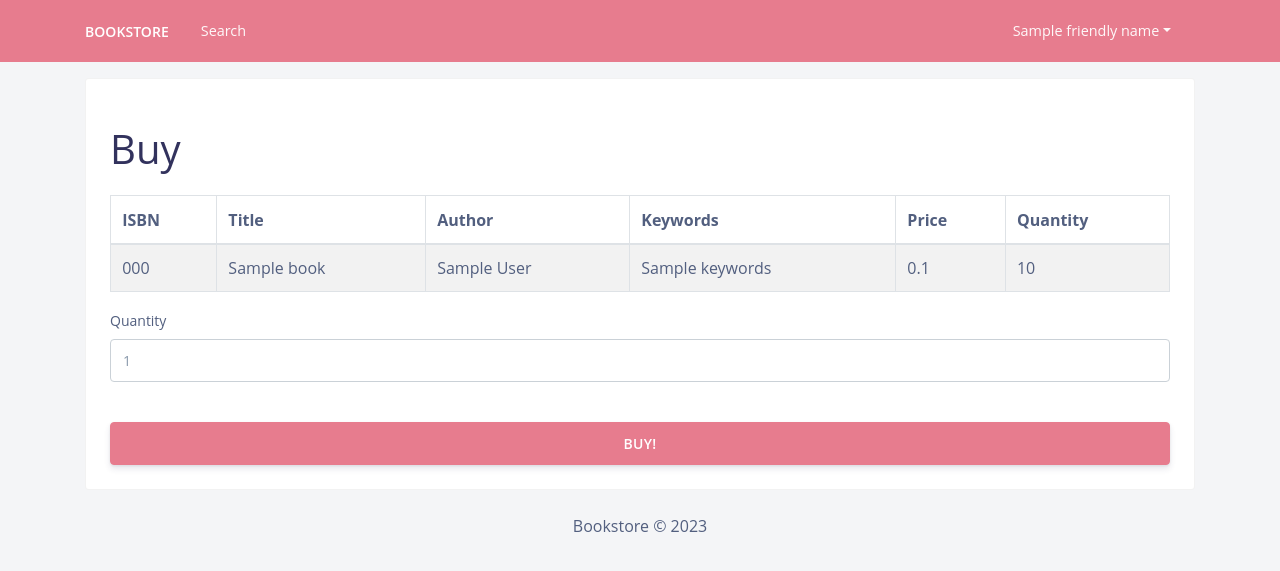
After one commit to stargazerZJ/ACM-Bookstore-GUI, a Flask app: template templates/book.html in a window 1280 px wide. The commit adds this page. Shown: the top 571 px of the page. Run offline with Flask 3, Linux system fonts and the light colour scheme; the template is opened without the code that fills it: most values are stand-ins (such as "Sample title", 1, 10 or a date in 2020); some libraries are stand-ins or nearby versions.

```diff
--- a/app.py
+++ b/app.py
@@ -1,31 +1,99 @@
 from flask import (Blueprint, Flask, abort, make_response, redirect,
                    render_template, request, send_from_directory)
 import bookstore
+import csv
+import os
 
 web = Flask(__name__)
 
-store = bookstore.BookStore("db/")
+db_path = "db/"
+store = bookstore.BookStore(db_path)
 store.initialize(force_reset=True)
-store.login("root", "sjtu") # for test
+
+class Log:
+    """! CSV log file"""
+    class LogFile:
+        def __init__(self, path):
+            self.path = path
+            self.row_len = 0
+
+        def write_head(self, head):
+            self.row_len = len(head)
+            if os.path.exists(self.path):
+                return
+            with open(self.path, "w") as f:
+                writer = csv.writer(f, quoting=csv.QUOTE_MINIMAL)
+                writer.writerow(head)
+        def write(self, *args):
+            if len(args) != self.row_len:
+                raise ValueError("Invalid number of arguments")
+            with open(self.path, "a") as f:
+                writer = csv.writer(f, quoting=csv.QUOTE_MINIMAL)
+                writer.writerow(args)
+        def read(self):
+            with open(self.path, "r") as f:
+                reader = csv.reader(f, quoting=csv.QUOTE_MINIMAL)
+                return list(reader)
+    def __init__(self, path):
+        self.user_log_path = path + "user.log"
+        self.finance_log_path = path + "finance.log"
+        self.user_log = self.LogFile(self.user_log_path)
+        self.user_log.write_head(["who", "did_what", "to_whom"]) # did_what: register, change_password, delete
+        self.finance_log = self.LogFile(self.finance_log_path)
+        self.finance_log.write_head(["who", "did_what", "ISBN", "quantity", "cost"]) # did_what: purchase, import
+
+    def add_user_log(self, who, did_what, to_whom):
+        self.user_log.write(who, did_what, to_whom)
+
+    def add_finance_log(self, who, did_what, ISBN, quantity, cost):
+        self.finance_log.write(who, did_what, ISBN, quantity, cost)
+
+    def get_user_log(self):
+        return self.user_log.read()
+
+    def get_finance_log(self):
+        return self.finance_log.read()
+
+log = Log(db_path)
+
+def test():
+    store.login("root", "sjtu")
+    # book1 = bookstore.Book("978-7-302-32998-2", "C++_Primer", "Stanley_B._Lippman", "C++", 9999)
+    # book2 = bookstore.Book("978-7-115-38899-6", "C++_Primer_Plus", "Stephen_Prata", "C++", 9999)
+    book1 = bookstore.Book("1", "a", "a", "a", 9999)
+    book2 = bookstore.Book("2", "b", "a", "a|b", 9999)
+    store.select("0")
+    store.modify(book1)
+    store.import_(100, 100)
+    store.select("0")
+    store.modify(book2)
+    store.useradd("user1", "password", "customer_1", 1)
+    store.useradd("user2", "password", "employee_1", 3)
+    store.logout()
+    # store.login("username", "password")
+    store.login("root", "sjtu")
+
+test()
 
 def returnCode(code):
-    return {"e": code, "msg": bookstore.exceptionTypeToString(code)}
+    return {"e": -code, "msg": bookstore.exceptionTypeToString(code)}
+
 
 @web.route('/')
 def index():
-    # ret = store.login("root", "sjtu")
-    # return bookstore.exceptionTypeToString(ret)
     return render_template(
         'index.html',
-        friendlyName = store.getUserName(),
-        is_Admin = store.getPrivilege() >= 3,
+        user_id=store.getUserId(),
+        friendlyName=store.getUserName(),
+        is_Admin=store.getPrivilege() >= 3,
     )
+
 
 @web.route('/register', methods=['GET', 'POST'])
 def register():
     if request.method == 'GET':
         nxt = request.args.get('next')
-        return render_template('register.html', Next=nxt, friendlyName= store.getUserName(),
+        return render_template('register.html', Next=nxt,user_id=store.getUserId(), friendlyName=store.getUserName(),
                                is_Admin=store.getPrivilege() >= 3)
     username = request.form.get('username')
     password = request.form.get('password')
@@ -39,52 +107,67 @@ def register():
         code = store.customerUseradd(username, password, friendly_name)
     else:
         code = store.useradd(username, password, friendly_name, privilege)
+    if code == bookstore.kExceptionType_K_SUCCESS:
+        log.add_user_log(store.getUserId(), "register", username)
     return returnCode(code)
+
 
 @web.route('/login', methods=['GET', 'POST'])
 def login():
     if request.method == 'GET':
         nxt = request.args.get('next')
         nxt = '/' if nxt is None else nxt
-        return render_template('login.html', Next=nxt, friendlyName= store.getUserName(),
+        return render_template('login.html', Next=nxt,user_id=store.getUserId(), friendlyName=store.getUserName(),
                                is_Admin=store.getPrivilege() >= 3)
     username = request.form.get('username')
     password = request.form.get('password')
     code = store.login(username, password)
     return returnCode(code)
 
+
 @web.route('/logout')
 def logout():
     store.logout()
     return redirect('/')
 
-@web.route('/profile', methods=['GET', 'POST'])
-def profile():
+
+@web.route('/profile/<user_id>', methods=['GET', 'POST'])
+def profile(user_id):
+    if store.getUserId() and store.getUserId() != user_id and store.getPrivilege() < 3:
+        abort(404)
     if request.method == 'GET':
         if not store.getUserId():
-            return redirect('/OnlineJudge/login?next=' + request.full_path)
-        return render_template('profile.html', friendlyName= store.getUserName(),
+            return redirect('/login?next=' + request.full_path)
+        return render_template('profile.html',user_id=store.getUserId(), friendlyName=store.getUserName(),
                                is_Admin=store.getPrivilege() >= 3)
     else:
-        user_id = store.getUserId()
-        if not user_id:
-            return returnCode(bookstore.kExceptionType_K_NO_LOGIN_USER)
         form = request.json
         try:
             code = store.passwd(user_id, form.get('password'), form.get('old_password'))
+            if code == bookstore.kExceptionType_K_SUCCESS:
+                log.add_user_log(store.getUserId(), "change_password", user_id)
             return returnCode(code)
-
         except KeyError:
             return returnCode(bookstore.kExceptionType_K_INVALID_PARAMETER)
         except TypeError:
             return returnCode(bookstore.kExceptionType_K_INVALID_PARAMETER)
 
+@web.route('/profile/<user_id>', methods=['DELETE'])
+def delete_user(user_id):
+    if not store.getUserId() or store.getPrivilege() < 3:
+        abort(404)
+    code = store.deluser(user_id)
+    if code == bookstore.kExceptionType_K_SUCCESS:
+        log.add_user_log(store.getUserId(), "delete", user_id)
+    return returnCode(code)
+
 @web.route('/admin')
 def admin():
     if not store.getUserId() or store.getPrivilege() < 3:
         abort(404)
-    return render_template('admin.html', friendlyName= store.getUserName(),
+    return render_template('admin.html',user_id=store.getUserId(), friendlyName=store.getUserName(),
                            is_Admin=store.getPrivilege() >= 3, privilege=store.getPrivilege())
+
 
 @web.route('/add-book', methods=['GET', 'POST'])
 def add_book():
@@ -92,16 +175,110 @@ def add_book():
         abort(404)
     if request.method == 'GET':
         nxt = request.args.get('next') or '/add-book'
-        return render_template('add-book.html', Next=nxt, friendlyName= store.getUserName(),
+        return render_template('add-book.html', Next=nxt,user_id=store.getUserId(), friendlyName=store.getUserName(),
                                is_Admin=store.getPrivilege() >= 3)
-    form = request.json
+    isbn = request.form.get('ISBN')
+    param = bookstore.Book(isbn)
+    result = store.search(param)
+    code, book = result.first, result.second
+    if code != bookstore.kExceptionType_K_SUCCESS:
+        return returnCode(code)
+    if len(book) > 0:
+        return returnCode(bookstore.kExceptionType_K_DUPLICATED_ISBN)
+    return add_modify_book(isbn)
+
+@web.route('/search')
+def search():
+    if not store.getUserId():
+        return redirect('/login?next=' + request.full_path)
+    typ = request.args.get('type')
+    if typ:
+        param = bookstore.Book()
+        if typ == "All":
+            pass
+        elif typ == "ISBN":
+            param.ISBN = request.args.get('parameter')
+        elif typ == "Title":
+            param.title = request.args.get('parameter')
+        elif typ == "Author":
+            param.author = request.args.get('parameter')
+        elif typ == "Keyword":
+            param.keywords = request.args.get('parameter')
+        else:
+            abort(403)
+        result = store.search(param)
+        code, books = result.first, result.second
+    else:
+        code, books = bookstore.kExceptionType_K_SUCCESS, []
+    code = returnCode(code)
+    return render_template('search.html',user_id=store.getUserId(), friendlyName=store.getUserName(),
+                           is_Admin=store.getPrivilege() >= 3,
+                           code=code, books=books,
+                           args=dict(request.args.items()))
+
+
+@web.route('/book/<ISBN>')
+def manage_book(ISBN):
+    if not store.getUserId():
+        abort(404)
+    param = bookstore.Book(ISBN)
+    result = store.search(param)
+    code, book = result.first, result.second
+    if code != bookstore.kExceptionType_K_SUCCESS or len(book) == 0:
+        abort(404)
+    book = book[0]
+    return render_template('book.html',user_id=store.getUserId(), friendlyName=store.getUserName(),
+                           is_Admin=store.getPrivilege() >= 3,
+                           book=book)
+
+@web.route('/book/<ISBN>/modify', methods=['POST'])
+def modify_book(ISBN):
+    if not store.getUserId() or store.getPrivilege() < 3:
+        abort(404)
+    param = bookstore.Book(ISBN)
+    result = store.search(param)
+    code, book = result.first, result.second
+    if code != bookstore.kExceptionType_K_SUCCESS or len(book) == 0:
+        abort(404)
+    return add_modify_book(ISBN)
+
+@web.route('/book/<ISBN>/import', methods=['POST'])
+def import_book(ISBN):
+    if not store.getUserId() or store.getPrivilege() < 3:
+        abort(404)
+    param = bookstore.Book(ISBN)
+    result = store.search(param)
+    code, book = result.first, result.second
+    if code != bookstore.kExceptionType_K_SUCCESS or len(book) == 0:
+        abort(404)
+    form = request.form
     try:
-        code = store.select(form.get('ISBN'))
+        store.select(ISBN)
+        cost = form.get('cost')
+        cost = int(float(cost) * 100)
+        code = store.import_(int(form.get('quantity')), cost)
+        if code == bookstore.kExceptionType_K_SUCCESS:
+            log.add_finance_log(store.getUserId(), "import", ISBN, int(form.get('quantity')), -cost / 100)
+        return returnCode(code)
+    except KeyError:
+        return returnCode(bookstore.kExceptionType_K_INVALID_PARAMETER)
+    except TypeError:
+        return returnCode(bookstore.kExceptionType_K_INVALID_PARAMETER)
+    except ValueError:
+        return returnCode(bookstore.kExceptionType_K_INVALID_PARAMETER)
+
+def add_modify_book(old_isbn):
+    form = request.form
+    try:
+        code = store.select(old_isbn)
         if code != bookstore.kExceptionType_K_SUCCESS:
             return returnCode(code)
         price = form.get('price')
         price = int(float(price) * 100)
-        book = bookstore.Book("", form.get('title'), form.get('author'), form.get('keywords'), price)
+        new_isbn = form.get('ISBN')
+        book = bookstore.Book(new_isbn, form.get('title'), form.get('author'), form.get('keywords'), price)
+        if old_isbn == new_isbn:
+            book.ISBN = ""
         code = store.modify(book)
         return returnCode(code)
     except KeyError:
@@ -111,5 +288,46 @@ def add_book():
     except ValueError:
         return returnCode(bookstore.kExceptionType_K_INVALID_PARAMETER)
 
+@web.route('/book/<ISBN>/buy', methods=['POST'])
+def buy_book(ISBN):
+    if not store.getUserId():
+        return redirect('/login?next=' + request.full_path)
+    param = bookstore.Book(ISBN)
+    result = store.search(param)
+    code, book = result.first, result.second
+    if code != bookstore.kExceptionType_K_SUCCESS or len(book) == 0:
+        abort(404)
+    form = request.form
+    try:
+        result = store.purchase(ISBN, int(form.get('quantity')))
+        code, cost = result.first, result.second
+        if code == bookstore.kExceptionType_K_SUCCESS:
+            log.add_finance_log(store.getUserId(), "purchase", ISBN, int(form.get('quantity')), cost / 100)
+        code = returnCode(code)
+        code["cost"] = float(cost) / 100
+        return code
+    except KeyError:
+        return returnCode(bookstore.kExceptionType_K_INVALID_PARAMETER)
+    except TypeError:
+        return returnCode(bookstore.kExceptionType_K_INVALID_PARAMETER)
+    except ValueError:
+        return returnCode(bookstore.kExceptionType_K_INVALID_PARAMETER)
+
+@web.route('/log')
+def show_log():
+    if not store.getUserId() or store.getPrivilege() < 7:
+        abort(404)
+    user_log = log.get_user_log()
+    user_log = user_log[1:]
+    finance_log = log.get_finance_log()
+    finance_log = finance_log[1:]
+    return render_template('log.html',user_id=store.getUserId(), friendlyName=store.getUserName(),
+                           is_Admin=store.getPrivilege() >= 3,
+                           user_log=user_log,
+                           finance_log=finance_log,
+                           )
+
+
+
 if __name__ == '__main__':
     web.run()
--- a/templates/base.html
+++ b/templates/base.html
@@ -5,7 +5,7 @@
     <meta charset="utf-8">
     <meta http-equiv="X-UA-Compatible" content="IE=edge">
     <meta name="viewport" content="width=device-width, initial-scale=1">
-    <title>{{ page }} · ACMOJ</title>
+    <title>{{ page }} · Bookstore</title>
     <link rel="shortcut icon" href="/favicon.ico">
     <link href="{{ url_for('.static', filename = 'lib/bootstrap.min.css') }}" rel="stylesheet">
     <link href="{{ url_for('.static', filename = 'argon.min.css') }}?v=20231109" rel="stylesheet">
@@ -35,14 +35,10 @@
                     </div>
                 </div>
                 <ul class="navbar-nav" style="line-height: 1;">
-                    <li class="nav-item"><a href="/problem" class="nav-link">题库</a></li>
-                    <li class="nav-item"><a href="/contest" class="nav-link">比赛</a></li>
-                    <li class="nav-item"><a href="/homework" class="nav-link">作业</a></li>
-                    <li class="nav-item"><a href="/status" class="nav-link">评测状态</a></li>
+                    <li class="nav-item"><a href="/search" class="nav-link">Search</a></li>
                     {% if is_Admin %}
-                    <li class="nav-item"><a href="/admin" class="nav-link">管理</a></li>
+                    <li class="nav-item"><a href="/admin" class="nav-link">Admin</a></li>
                     {% endif %}
-                    <li class="nav-item"><a href="/about" class="nav-link">关于</a></li>
                     {% if friendlyName=='' -%}
                     <li class="dropdown-divider"></li>
                     <li class="d-block d-lg-none nav-link"><a href="/login">Login</a></li>
@@ -54,7 +50,7 @@
                     <li class="nav-item dropdown">
                         <a class="nav-link dropdown-toggle" href="#" data-toggle="dropdown">{{ friendlyName }}</a>
                         <div class="dropdown-menu dropdown-menu-right">
-                            <a class="dropdown-item" href="/profile">Profile</a>
+                            <a class="dropdown-item" href="/profile/{{ user_id }}">Profile</a>
                             <div class="dropdown-divider"></div>
                             <a class="dropdown-item" href="/logout">Logout</a>
                         </div>
--- /dev/null
+++ b/templates/book.html
@@ -0,0 +1,148 @@
+{% extends 'base.html' %}
+
+{% set page='Manage book' %}
+
+{% block content %}
+    {% if is_Admin %}
+        <div class="container d-flex justify-content-around">
+            <div class="card card-body col-lg-5 ">
+                <h1>Modify book</h1>
+                <form method="post" action="/book/{{ book.ISBN }}/modify" id="modify_book">
+                    <div class="form-group">
+                        <label for="ISBN">ISBN</label>
+                        <input class="form-control" type="text" name="ISBN" id="ISBN" required="required" minlength="0"
+                               maxlength="20" title="20 位以内" placeholder="ISBN" value="{{ book.ISBN }}">
+                    </div>
+                    <div class="form-group">
+                        <label for="title">title</label>
+                        <input class="form-control" type="text" name="title" id="title" required="required"
+                               minlength="0" maxlength="60" title="0-60 位" placeholder="title"
+                               value="{{ book.title }}">
+                    </div>
+                    <div class="form-group">
+                        <label for="author">author</label>
+                        <input class="form-control" type="text" name="author" id="author" required="required"
+                               minlength="0" maxlength="60" title="0-60 位" placeholder="author"
+                               value="{{ book.author }}">
+                    </div>
+                    <div class="form-group">
+                        <label for="keywords">keywords</label>
+                        <input class="form-control" type="text" name="keywords" id="keywords" required="required"
+                               minlength="0" maxlength="60" title="0-60 位" placeholder="keywords"
+                               value="{{ book.keywords }}">
+                    </div>
+                    <div class="form-group">
+                        <label for="price">price</label>
+                        <input class="form-control" type="number" step="0.01" name="price" id="price"
+                               required="required" title="price" placeholder="price" value="{{ book.price / 100 }}">
+                    </div>
+                    <br>
+                    <input class="btn btn-block btn-primary" type="submit" value="Modify book">
+                </form>
+            </div>
+            <div class="card card-body col-lg-5">
+                <h1>Import</h1>
+                <h3>Current Inventory: <code>{{ book.quantity }}</code></h3>
+                <form method="post" action="/book/{{ book.ISBN }}/import" id="import_book">
+                    <div class="form-group">
+                        <label for="cost">Total Cost</label>
+                        <input class="form-control" type="number" step="0.01" name="cost" id="cost" required="required"
+                               title="cost" placeholder="cost">
+                    </div>
+                    <div class="form-group">
+                        <label for="quantity">Quantity</label>
+                        <input class="form-control" type="number" step="1" name="quantity" id="quantity"
+                               required="required" title="quantity" placeholder="quantity">
+                    </div>
+                    <br>
+                    <input class="btn btn-block btn-primary" type="submit" value="Import">
+                </form>
+            </div>
+        </div>
+    {% endif %}
+    <div class="card card-body">
+        <h1>Buy</h1>
+        <table class="table table-striped table-bordered table-hover">
+            <thead>
+            <tr>
+                <th>ISBN</th>
+                <th>Title</th>
+                <th>Author</th>
+                <th>Keywords</th>
+                <th>Price</th>
+                <th>Quantity</th>
+            </tr>
+            </thead>
+            <tr>
+                <td>{{ book.ISBN }}</td>
+                <td>{{ book.title }}</td>
+                <td>{{ book.author }}</td>
+                <td>{{ book.keywords }}</td>
+                <td>{{ book.price / 100 }}</td>
+                <td>{{ book.quantity }}</td>
+            </tr>
+        </table>
+        <form method="post" action="/book/{{ book.ISBN }}/buy" id="buy_book">
+            <div class="form-group">
+                <label for="quantity">Quantity</label>
+                <input class="form-control" type="number" step="1" name="quantity" id="quantity" required="required"
+                       title="quantity" placeholder="quantity" value="1">
+            </div>
+            <br>
+            <input class="btn btn-block btn-primary" type="submit" value="Buy!">
+        </form>
+    </div>
+{% endblock %}
+
+{% block script %}
+    <script>
+        var result = {};
+        $(function () {
+            var url = window.location.href;
+            url = url.substr(url.indexOf("?") + 1);
+            var queryString = url || location.search.substring(1),
+                re = /([^&=]+)=([^&]*)/g,
+                m;
+            while (m = re.exec(queryString))
+                result[decodeURIComponent(m[1])] = decodeURIComponent(m[2]);
+        });
+
+        $(function () {
+            $("#buy_book").ajaxForm(function (ret_json) {
+                if (ret_json['e'] < 0)
+                    swal("Error " + ret_json['e'], ret_json['msg'], "error");
+                else {
+                    swal("Success", "The cost is $" + ret_json['cost'], "success", {
+                        buttons: {
+                            confirm: "Pay"
+                        },
+                    }).then(() => {
+                        window.location.reload();
+                    });
+                }
+            });
+            {% if is_Admin %}
+                $("#modify_book").ajaxForm(function (ret_json) {
+                    if (ret_json['e'] < 0)
+                        swal("Error " + ret_json['e'], ret_json['msg'], "error");
+                    else {
+                        swal("Success", ret_json['msg'], "success");
+                        setTimeout(function () {
+                            window.location.replace("/book/" + $("#ISBN").val());
+                        }, 500);
+                    }
+                });
+                $("#import_book").ajaxForm(function (ret_json) {
+                    if (ret_json['e'] < 0)
+                        swal("Error " + ret_json['e'], ret_json['msg'], "error");
+                    else {
+                        swal("Success", ret_json['msg'], "success");
+                        setTimeout(function () {
+                            window.location.reload();
+                        }, 500);
+                    }
+                });
+            {% endif %}
+        });
+    </script>
+{% endblock %}
```
Also changed, not shown: static/js/admin.js (+10 -4 lines), templates/add-book.html (+33 -6 lines), templates/admin.html (+22 -5 lines), templates/index.html (+1 -27 lines), templates/log.html (added, +55 -0 lines), templates/profile.html (+42 -6 lines), templates/search.html (added, +82 -0 lines).
